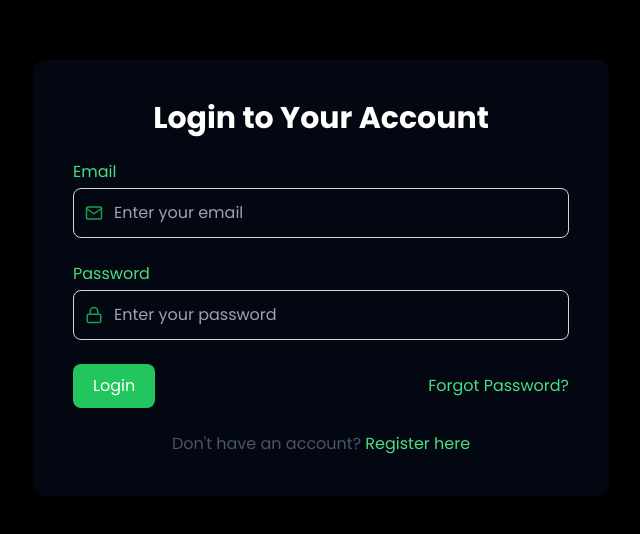
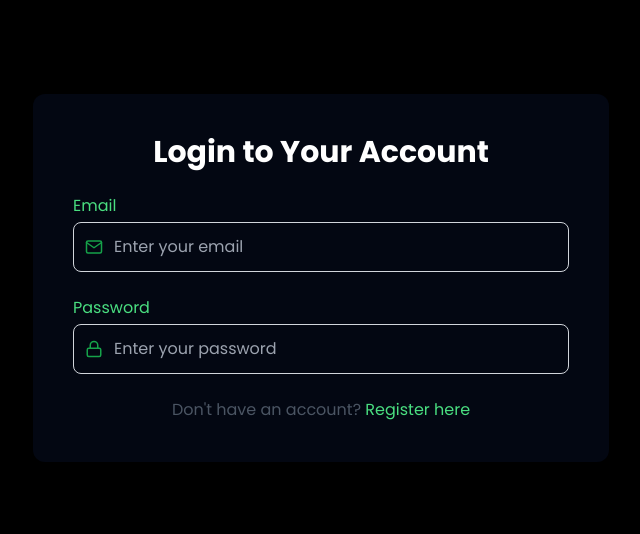
Before and after one commit to aditya-kumar-patraan1/Code-Doodle-Editor, a React (Vite) app in the folder Client/: page /login in a window 1280 px wide. Shown: the part 122-656 px from the top of the page, without its empty margins (319-959 px from the left). Built offline with nearby package versions, Linux system fonts and the light colour scheme; no server answers.

Commit message:
Comment out submit and forgot password UI elements
Comment out the submit and forgot password section in Login component.

```diff
--- a/Client/src/Auth/Login.jsx
+++ b/Client/src/Auth/Login.jsx
@@ -88,7 +88,7 @@ const Login = ({ isLightMode, setisLightMode }) => {
           </div>
 
           {/* Submit & Forgot Password */}
-          <div className="flex flex-col sm:flex-row items-center justify-between gap-3 sm:gap-0 mt-4">
+          {/* <div className="flex flex-col sm:flex-row items-center justify-between gap-3 sm:gap-0 mt-4">
             <button
               type="submit"
               className={`w-full sm:w-auto text-sm sm:text-base px-5 py-2.5 rounded-lg font-medium text-white transition duration-300 ${isLightMode ? "bg-blue-600 hover:bg-blue-700" : "bg-green-500 hover:bg-green-600"}`}
@@ -102,7 +102,7 @@ const Login = ({ isLightMode, setisLightMode }) => {
             >
               Forgot Password?
             </button>
-          </div>
+          </div> */}
         </form>
 
         {/* Register Link */}
```
